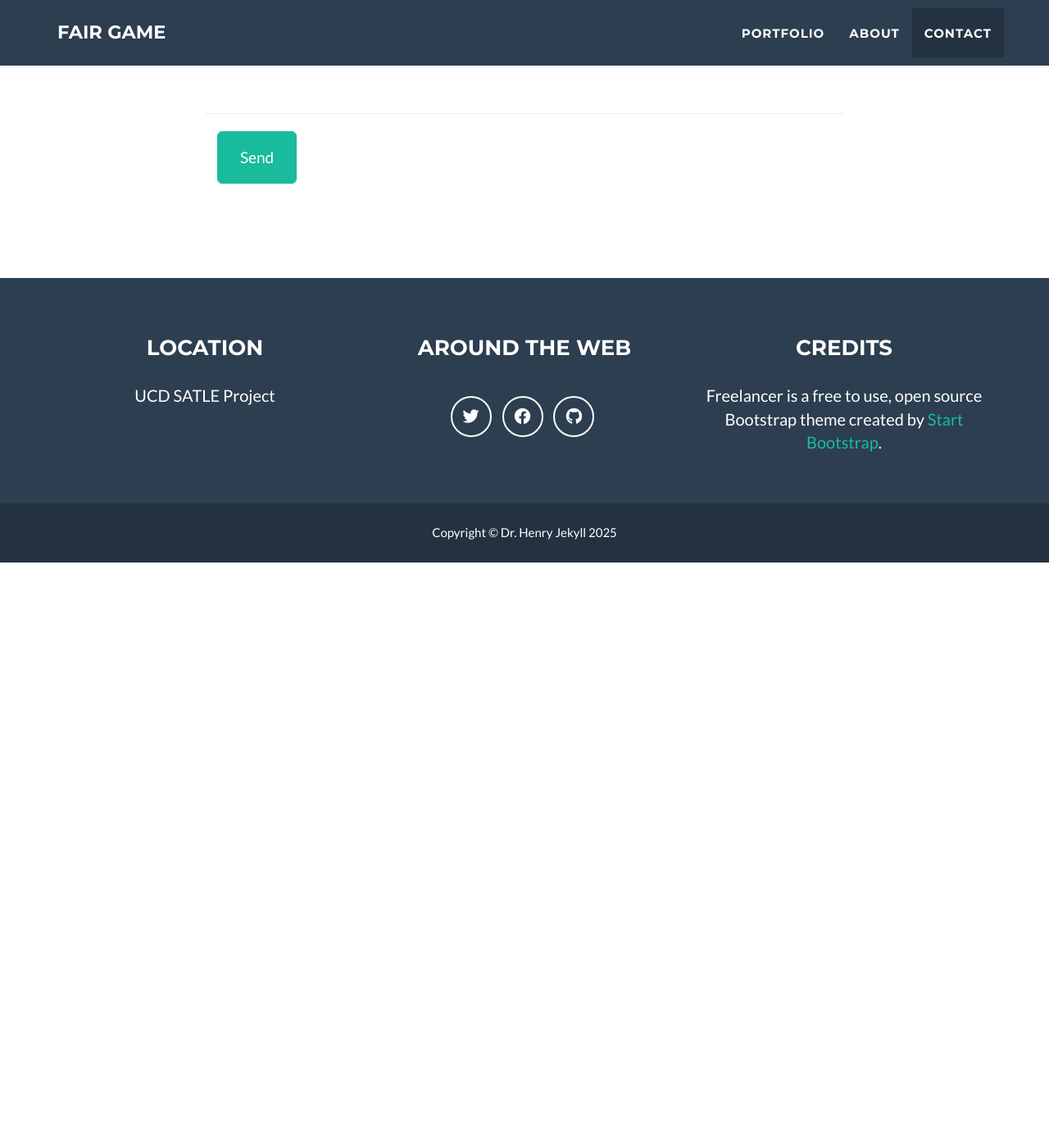
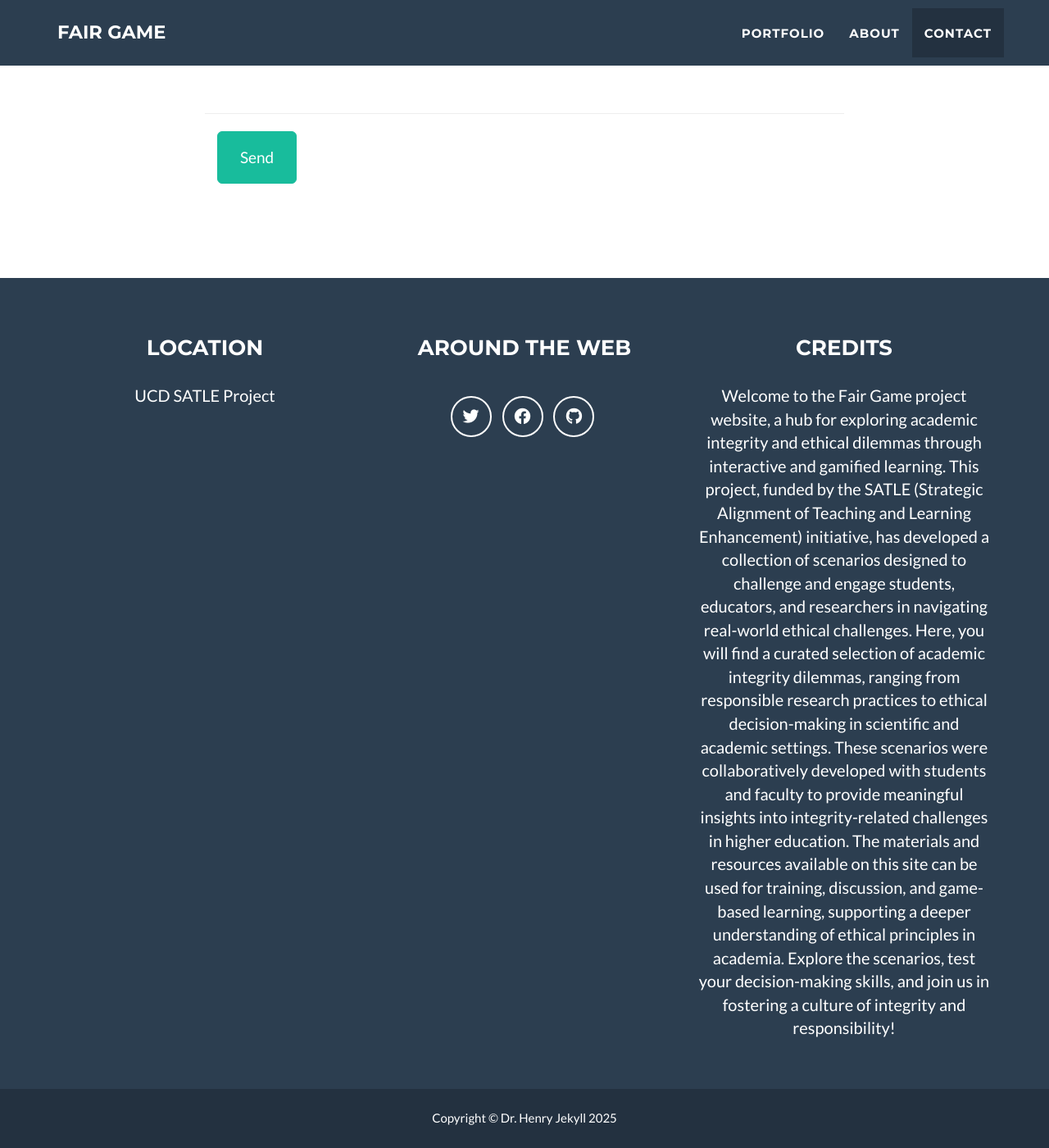
Before and after one commit to macgenomegue/FAIr_Game, a Jekyll site: the page built from _posts/2014-07-18-project-1.markdown, in a window 1280 px wide and 1400 px high, scrolled down 2706 px. Shown: the whole window at 82% size. Built offline with Jekyll 4.4.1, drawn with Linux system fonts in a browser that asks for light colours; before the commit the page ends 3392 px from its top, so only the background shows below that.

Commit message:
Update _config.yml

```diff
--- a/_config.yml
+++ b/_config.yml
@@ -2,10 +2,10 @@
 title: FAIr Game
 email: your-email@domain.com
 url: https://github.com/jeromelachaud/freelancer-theme
-description: "Write an awesome description for your new site here. You can edit this line in _config.yml. It will appear in your document head meta (for Google search results) and in your feed.xml site description."
-keywords: "your keywords, separated by commas"
+description: "Explore interactive scenarios on academic integrity and ethical dilemmas with the SATLE-funded Fair Game project. Engage with gamified learning, test your decision-making skills, and enhance your understanding of responsible research and ethics in academia. Join us in fostering a culture of integrity and ethical awareness!"
+keywords: "Academic Integrity, Ethical Dilemmas,	Gamified Learning,	Research Ethics,	Responsible Conduct in Research, Higher Education Ethics, Integrity Training,	Ethical Decision-Making separated by commas"
 skills: "Testing Academic Integrity"
-meta_author: LastName FirstName
+meta_author: Guerrino Macori
 
 # Google webmaster tools
 google_verify:
@@ -52,7 +52,7 @@
   - line:
 
 # Credits content
-credits: 'Freelancer is a free to use, open source Bootstrap theme created by <a href="http://startbootstrap.com">Start Bootstrap</a>.'
+credits: 'Welcome to the Fair Game project website, a hub for exploring academic integrity and ethical dilemmas through interactive and gamified learning. This project, funded by the SATLE (Strategic Alignment of Teaching and Learning Enhancement) initiative, has developed a collection of scenarios designed to challenge and engage students, educators, and researchers in navigating real-world ethical challenges. Here, you will find a curated selection of academic integrity dilemmas, ranging from responsible research practices to ethical decision-making in scientific and academic settings. These scenarios were collaboratively developed with students and faculty to provide meaningful insights into integrity-related challenges in higher education. The materials and resources available on this site can be used for training, discussion, and game-based learning, supporting a deeper understanding of ethical principles in academia. Explore the scenarios, test your decision-making skills, and join us in fostering a culture of integrity and responsibility!'
 
 # Build settings
 markdown: kramdown
```
